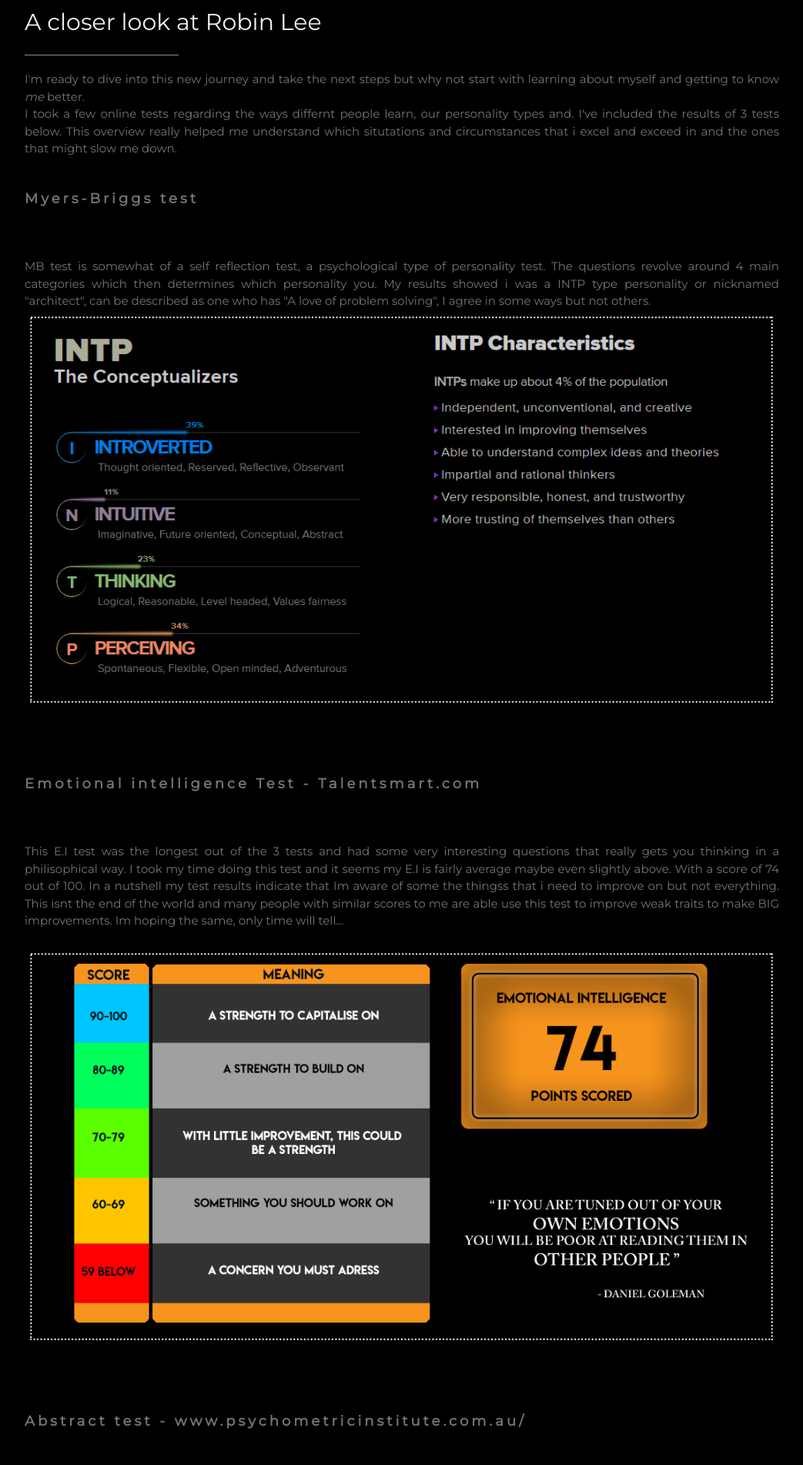
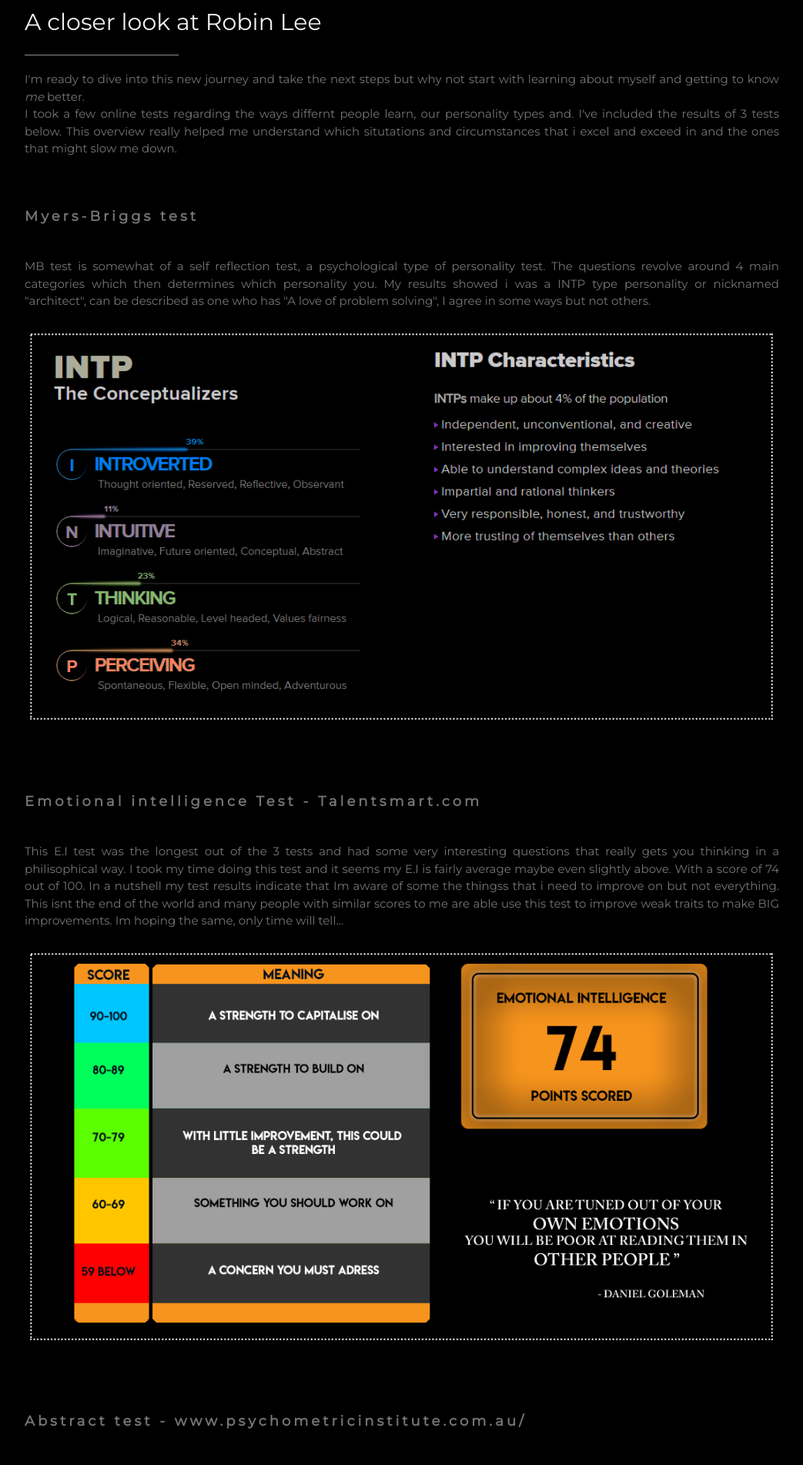
Before and after one commit to ceylonhue/begin, a Jekyll site: the page built from index.md, in a window 1280 px wide. Shown: the part 1671-3574 px from the top of the page at 77% size, without its empty margins (178-1221 px from the left). Built offline with Jekyll 4.4.1, drawn with Linux system fonts in a browser that asks for light colours; our own code applies the rules of GitHub Pages for plain Markdown files.

Commit message:
Update default.html

```diff
--- a/_layouts/default.html
+++ b/_layouts/default.html
@@ -114,11 +114,11 @@ for about 2 years and then went to travel in Japan. <br><br>
         getting to know <i>me</i> better.<br>
         I took a few online tests regarding the ways differnt people learn, our personality types and. I've included the
         results of 3 tests below. This overview really helped me
-        understand which situtations and circumstances that i excel and exceed in and the ones that might slow me down.<BR><BR>
-    <p class="w3-wide" style="font-size:120%;"><B>Myers-Briggs test</B></p><BR>
+        understand which situtations and circumstances that i excel and exceed in and the ones that might slow me down.<BR><BR><br>
+    <p class="w3-wide" style="font-size:120%;"><B>Myers-Briggs test</B></p>
 <br> MB test is somewhat of a self reflection test, a psychological type of personality test.  The questions revolve around 4 main categories
         which then determines which personality you. My results showed i was a INTP type personality or nicknamed "architect", can be described as
-one who has "A love of problem solving", I agree in some ways but not others.<BR>
+one who has "A love of problem solving", I agree in some ways but not others.<BR><br>
 
       <style>
       .img-container {
@@ -136,7 +136,7 @@ one who has "A love of problem solving", I agree in some ways but not others.<BR
 
 
     <p class="w3-wide" style="font-size:120%;"><B>Emotional intelligence Test - Talentsmart.com </B></p>
-  <br><br>
+  <br>
   This E.I test was the longest out of the 3 tests and had some very interesting questions that really gets you thinking in a
   philisophical way. I took my time doing this test and it seems my E.I is fairly average maybe even slightly above. With a score
 of 74 out of 100. In a nutshell my test results indicate that Im aware of some the thingss that i need to improve on but not everything.
@@ -157,7 +157,7 @@ hoping the same, only time will tell...<BR>
 <BR><BR><BR>
 
     <p class="w3-wide" style="font-size:120%;"><B>Abstract test - www.psychometricinstitute.com.au/</B></p>
-<BR><br>
+<BR>
 Comprising entiriely of pictures, this multiple choice tests asks you to  identify the next shape correctly that follows a sequence,
 after showing you the previous 4 shapes of the sequence. I understood the test and was able to solve some question, but i find myself
   not 100% convinced of the methods used to test Lateral Thinking.
```
